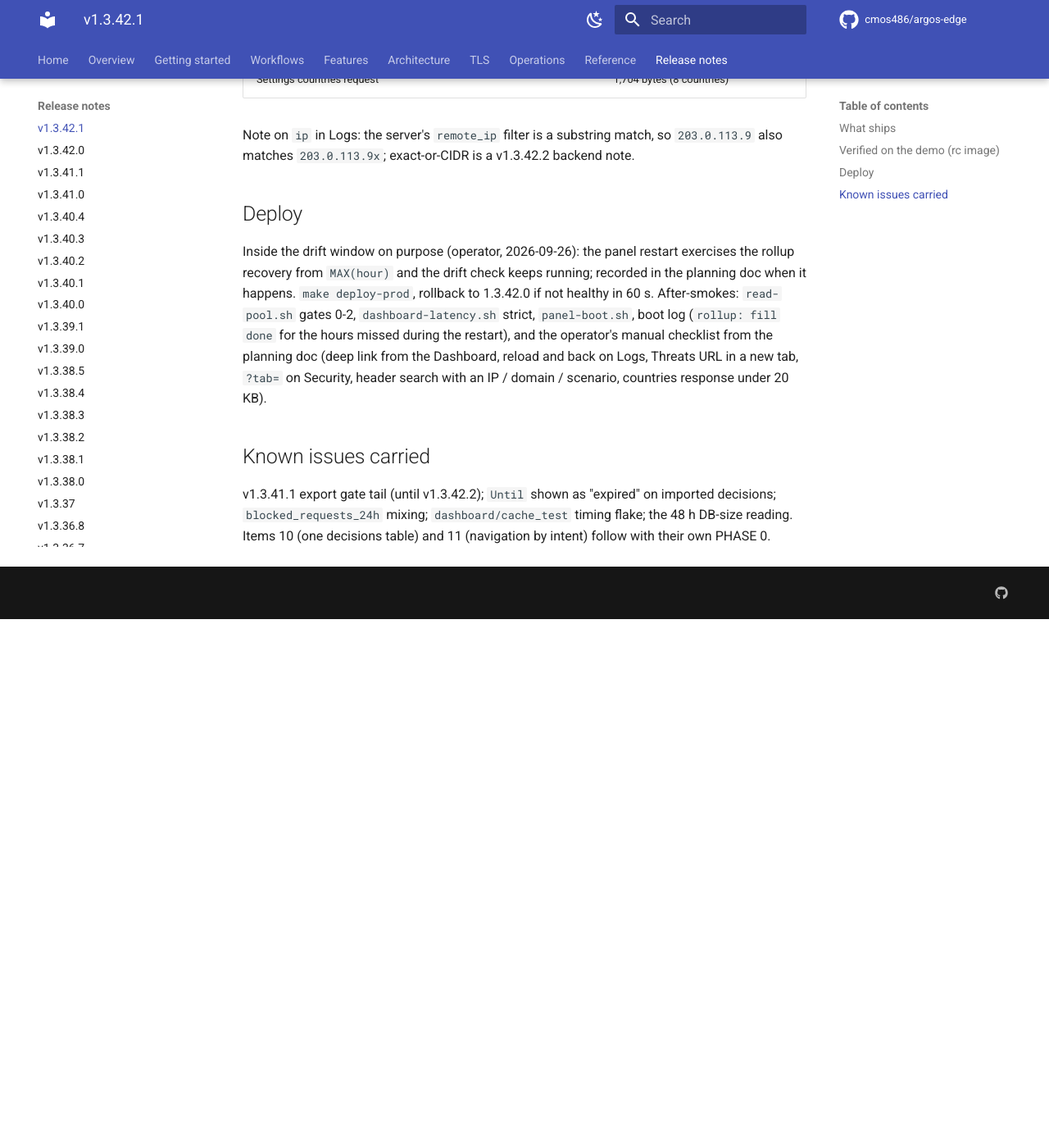
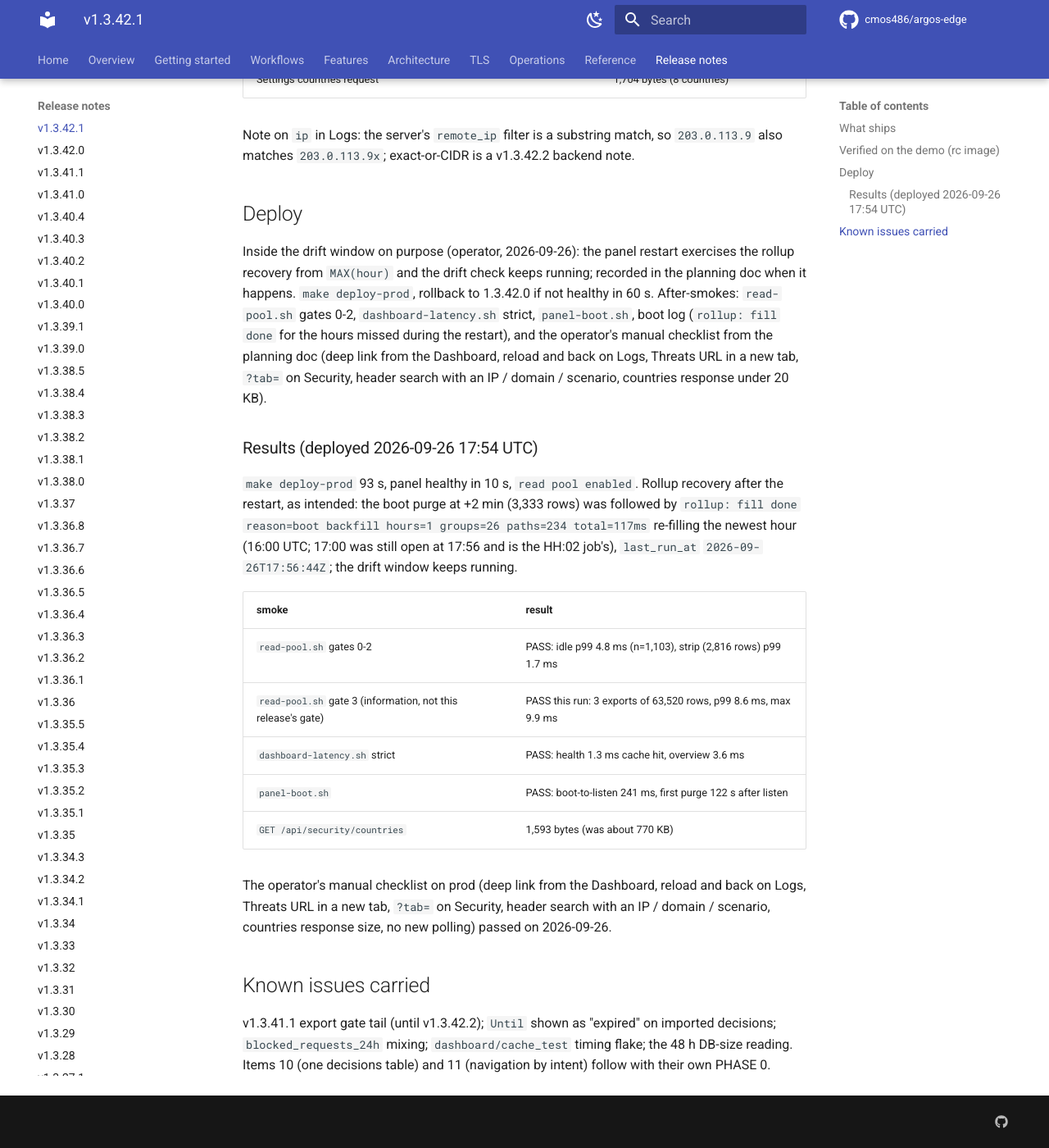
Before and after one commit to cmos486/argos-edge, an MkDocs documentation site: the page built from docs/release-notes/v1.3.42.1.md, in a window 1280 px wide and 1400 px high, scrolled down 1760 px. Shown: the whole window at 82% size. Built offline with MkDocs 1.6.1 and Material for MkDocs 9.7.7, drawn with Linux system fonts in a browser that asks for light colours; comment, search, counter and statistics services are not loaded; before the commit the page ends 2515 px from its top, so only the background shows below that.

Commit message:
docs(release): record v1.3.42.1 after-smokes and the rollup recovery on restart
Prod: countries list 1,593 bytes, read-pool gates 0-2 PASS,
dashboard-latency strict and panel-boot PASS, the boot backfill
re-filled the newest closed hour in 117 ms after the restart (planning
doc 9.4), operator's manual checklist PASS.

```diff
--- a/docs/operations/verification-report.md
+++ b/docs/operations/verification-report.md
@@ -85,7 +85,7 @@ Each row: feature, smoke script, last EFFECT verified.
 | Read pool (v1.3.41.0) | `read-pool.sh` | PASS gates 0-2; gate 3 FAIL CPU-bound, see 41.1 | Prod after v1.3.41.0 (2026-09-26 15:10 UTC): boot log `read pool enabled`; idle p99 5.1 ms (n=1,085), strip p99 3.8 ms, export x3 p99 884 ms with p50 2.4 ms (FAIL, threshold kept): all slow samples fall inside the slowest export while the panel sits at 99-102 % of its 1-CPU cap (CSV encoder vs handler on GOMAXPROCS=1, not locking); 10 min RSS 38-74 MB, WAL 7.2 MB stable. Dense demo, final image, dd IO pressure (host io avg10 mean 22 %, peak 44 %): idle 6.2 ms, strip of 427k rows 8.0 ms, export x3 13.2 ms, cap purge 15.5 ms; same image with `ARGOS_READ_POOL=0`: 79 / 648 / 219 / 14,661 ms | `/api/hosts` p99 <= 50 ms during idle (pinned refresh), a 6 h strip and three back-to-back 24 h exports (one aggregated p99); boot log mode matches `EXPECT_POOL`. IO pressure (dd loop) and the cap-purge gate are **demo only**: prod runs with `IO_PRESSURE=0` and `CAP_PURGE_ROWS=0` (no data deleted to pass a gate) |
 | Export keyset + pace (v1.3.41.1) | `read-pool.sh` gate 3 | FAIL on prod by the pinned-refresh overlap (p99 63 ms; export alone p99 7.4 ms); known issue, closes in v1.3.42.0 | Prod after v1.3.41.1 (2026-09-26 16:03 UTC): 9 exports of 65,600 rows aggregated n=457, p50 1.5 ms, p95 7.1 ms, p99 63.0 ms, max 75.4 ms, 8 samples over 50 ms (v1.3.41.0: p99 884 ms); three timed exports right after: p99 7.4 ms, 0 of 180 over 50 ms, 8 throttled periods in 15 s. The slow samples coincide with the pinned 24 h refresh ticks on top of the export (`nr_throttled` +50 during the run). Dense demo: pool off p95 249 -> 24 ms, p99 395 -> 38 ms; pool on p99 9.8 ms (run a) and 67.7 ms (run b, same overlap) | `/api/hosts` p99 <= 50 ms over nine back-to-back 24 h exports (one aggregated p99), threshold unchanged; IO pressure and cap purge demo-only |
 | Hourly rollup (v1.3.42.0) | `rollup-agree.sh` | PASS on prod; 48 h drift gate running | Dense demo, PHASE 0 probe with the same SQL inside the panel cgroup under dd IO pressure: 168 h backfill 2 m 15 s, `/api/hosts` p99 7.2 ms, 36 of 1,362 periods throttled, divergence 0 on a closed hour (3,031 rows, 57,931,839 bytes). Final image on the demo: 169 h backfill in 39.0 s after the boot purge, `/api/hosts` p99 5.7 ms (0 of 1,172 over 50 ms), `rollup-agree.sh` PASS (lag 0, 3,049 rows / 55,240,994 bytes / 5 classes equal). Prod after v1.3.42.0 (2026-09-26 16:51 UTC): migration 034 applied at boot, 173 h backfilled in 55.8 s after the boot purge (slowest hour 432 ms), `/api/hosts` p99 7.7 ms meanwhile, `rollup-agree.sh` PASS (lag 0, 2,128 rows / 177,798,187 bytes / 5 classes equal); 48 h drift gate running | Boot log `rollup: fill done`; `rollup-agree.sh` PASS at tolerance 0 (rows, bytes, per-class) with job lag <= 2 h; then 48 h of 6 h drift checks at 0 before v1.3.42.1 |
-| FilterBar, URL state, header search (v1.3.42.1) | `scripts/capture/run-demo.sh` before/after + manual checklist (planning doc section 5) | PENDING on prod (demo PASS) | Demo, rc image: 27 surfaces captured before and after with the same 4 skips; deep links `/logs?ip=&range=24h&source=`, `/threats?country=&type=`, `/security?tab=`, `/appsec?range=`, `/notifications?tab=&range=`, `/hosts?q=` land filtered; Logs edits give `/logs?range=6h&q=vault` and back returns `/logs?q=vault`; header search on an IP shows decisions / logs (1,853 in 24 h) / whitelist / WAF with totals; countries response 1,704 bytes. Prod checklist recorded here after the deploy | The operator's 7-step checklist on prod; `read-pool.sh` gates 0-2 and `dashboard-latency.sh` as regression (no new polling) |
+| FilterBar, URL state, header search (v1.3.42.1) | `scripts/capture/run-demo.sh` before/after + manual checklist (planning doc section 5) | PASS (prod, operator checklist 2026-09-26) | Demo, rc image: 27 surfaces captured before and after with the same 4 skips; deep links `/logs?ip=&range=24h&source=`, `/threats?country=&type=`, `/security?tab=`, `/appsec?range=`, `/notifications?tab=&range=`, `/hosts?q=` land filtered; Logs edits give `/logs?range=6h&q=vault` and back returns `/logs?q=vault`; header search on an IP shows decisions / logs (1,853 in 24 h) / whitelist / WAF with totals; countries response 1,704 bytes. Prod after v1.3.42.1 (2026-09-26 17:54 UTC): countries 1,593 bytes; `read-pool.sh` gates 0-2 PASS (idle p99 4.8 ms, strip 1.7 ms; gate 3 also 8.6 ms this run), `dashboard-latency.sh` strict and `panel-boot.sh` PASS; boot backfill re-filled the newest hour in 117 ms (rollup recovery after a restart). Operator checklist PASS 2026-09-26 | The operator's 7-step checklist on prod; `read-pool.sh` gates 0-2 and `dashboard-latency.sh` as regression (no new polling) |
 | WAF sources agree (v1.3.39.0, gate 1 % since v1.3.39.1) | `waf-sources-agree.sh` | ✅ PASS | Prod after the v1.3.39.0 deploy: dashboard 260 / overview 260 / AppSec 260 / LAPI 266, 2 % (the 6 `crowdsec-appsec-outofband` alerts missed the `appsec-` prefix; fixed in v1.3.39.1, gate lowered to 1 %: prod after the v1.3.39.1 deploy 266 / 266 / 266 / 266, 0 %, PASS). Four readings of "AppSec events, last 24 h" within 5 %: `dashboard/security` `waf_engines.appsec.events`, `security/overview` `appsec_hits_24h + appsec_bans_24h`, `appsec/metrics` `total_hits`, LAPI through `cscli alerts list` (kind=waf + the two appsec-* scenarios). Before on prod (1.3.38.5): dashboard 0 / overview 0 / appsec 260 / LAPI 266, FAIL |
 | 7-day ranges (v1.3.38.4) | `range-7d-latency.sh` | ✅ PASS | Cold `traffic?range=7d` 52.8 s -> 1.83 s, `logs/stats` 7d 35.4 s -> 1.18 s, busiest-host 7d 0.61 s (threshold 5 s); `logs/timeseries` 7d 27 s -> 0.74 s |
 
--- a/docs/release-notes/v1.3.42.1.md
+++ b/docs/release-notes/v1.3.42.1.md
@@ -79,6 +79,26 @@ the planning doc (deep link from the Dashboard, reload and back on
 Logs, Threats URL in a new tab, `?tab=` on Security, header search
 with an IP / domain / scenario, countries response under 20 KB).
 
+### Results (deployed 2026-09-26 17:54 UTC)
+
+`make deploy-prod` 93 s, panel healthy in 10 s, `read pool enabled`.
+Rollup recovery after the restart, as intended: the boot purge at
++2 min (3,333 rows) was followed by `rollup: fill done reason=boot
+backfill hours=1 groups=26 paths=234 total=117ms` re-filling the
+newest hour (16:00 UTC; 17:00 was still open at 17:56 and is the
+HH:02 job's), `last_run_at` `2026-09-26T17:56:44Z`; the drift window
+keeps running.
+
+| smoke | result |
+|---|---|
+| `read-pool.sh` gates 0-2 | PASS: idle p99 4.8 ms (n=1,103), strip (2,816 rows) p99 1.7 ms |
+| `read-pool.sh` gate 3 (information, not this release's gate) | PASS this run: 3 exports of 63,520 rows, p99 8.6 ms, max 9.9 ms |
+| `dashboard-latency.sh` strict | PASS: health 1.3 ms cache hit, overview 3.6 ms |
+| `panel-boot.sh` | PASS: boot-to-listen 241 ms, first purge 122 s after listen |
+| `GET /api/security/countries` | 1,593 bytes (was about 770 KB) |
+
+The operator's manual checklist on prod (deep link from the Dashboard, reload and back on Logs, Threats URL in a new tab, `?tab=` on Security, header search with an IP / domain / scenario, countries response size, no new polling) passed on 2026-09-26.
+
 ## Known issues carried
 
 v1.3.41.1 export gate tail (until v1.3.42.2); `Until` shown as
```
Also changed, not shown: docs/planning/v1.3.40-log-pipeline-phase0.md (+7 -0 lines).
